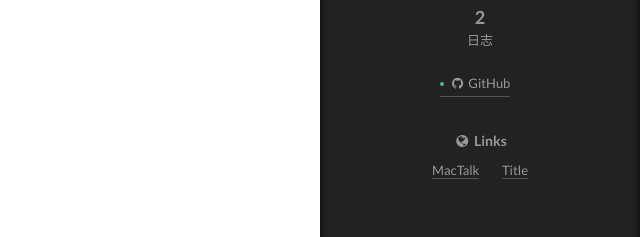
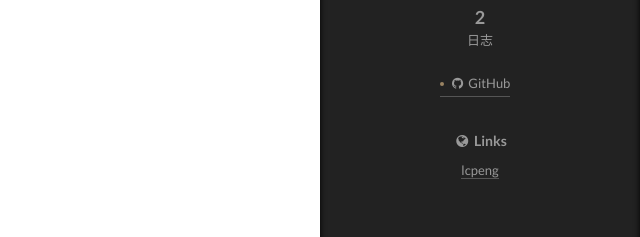
Before and after one commit to ChiefMage/ChiefMage.github.io, a plain HTML site: page index.html in a window 1280 px wide. Shown: the part 186-423 px from the top of the page, 640-1280 px from the left. Drawn offline with Linux system fonts and the light colour scheme.

Commit message:
Site updated: 2016-10-29 15:23:43

```diff
--- a/css/main.css
+++ b/css/main.css
@@ -1563,7 +1563,7 @@ pre .javascript .function {
   width: 4px;
   height: 4px;
   border-radius: 50%;
-  background: #40be8e;
+  background: #9a8362;
 }
 .links-of-blogroll {
   font-size: 13px;
--- a/index.html
+++ b/index.html
@@ -505,11 +505,7 @@
             <ul class="links-of-blogroll-list">
 
                 <li class="links-of-blogroll-item">
-                  <a href="http://lcpeng.com/" title="MacTalk" target="_blank">MacTalk</a>
-                </li>
-
-                <li class="links-of-blogroll-item">
-                  <a href="http://lcpeng.com/" title="Title" target="_blank">Title</a>
+                  <a href="http://lcpeng.com/" title="lcpeng" target="_blank">lcpeng</a>
                 </li>
 
             </ul>
```
Also changed, not shown: 2016/10/27/first-article/index.html (+1 -5 lines), 2016/10/27/hello-world/index.html (+1 -5 lines), archives/2016/10/index.html (+1 -5 lines), archives/2016/index.html (+1 -5 lines), archives/index.html (+1 -5 lines), tags/index.html (+1 -5 lines).
